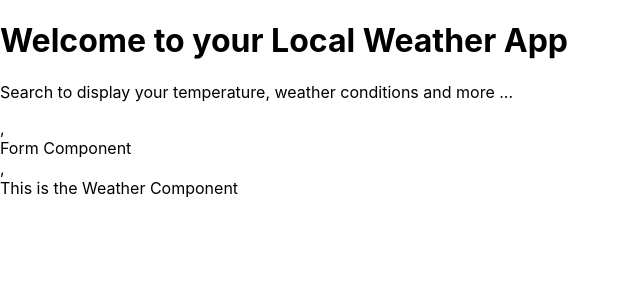
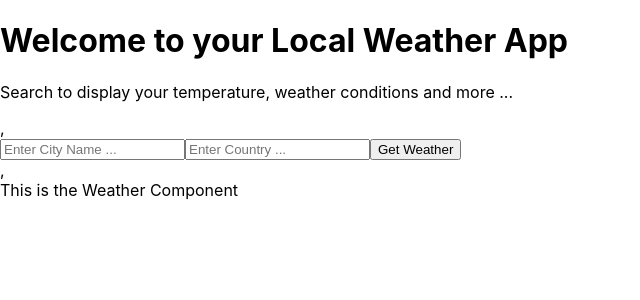
Before and after one commit to jflores353/weather-app, a React (Create React App) app: page / in a window 1280 px wide. Shown: the top 300 px of the page, without its empty margins (0-640 px from the left). Built offline with nearby package versions, Linux system fonts and the light colour scheme.

Commit message:
created form for getting weather

```diff
--- a/src/Components/Form.js
+++ b/src/Components/Form.js
@@ -1,11 +1,13 @@
-import React from 'react'
+import React from "react";
 
 const Form = () => {
   return (
     <div>
-      Form Component
+      <input type="text" name="city" placeholder="Enter City Name ..." />
+      <input type="text" name="country" placeholder="Enter Country ..." />
+      <button>Get Weather</button>
     </div>
-  )
-}
+  );
+};
 
 export default Form;
```
